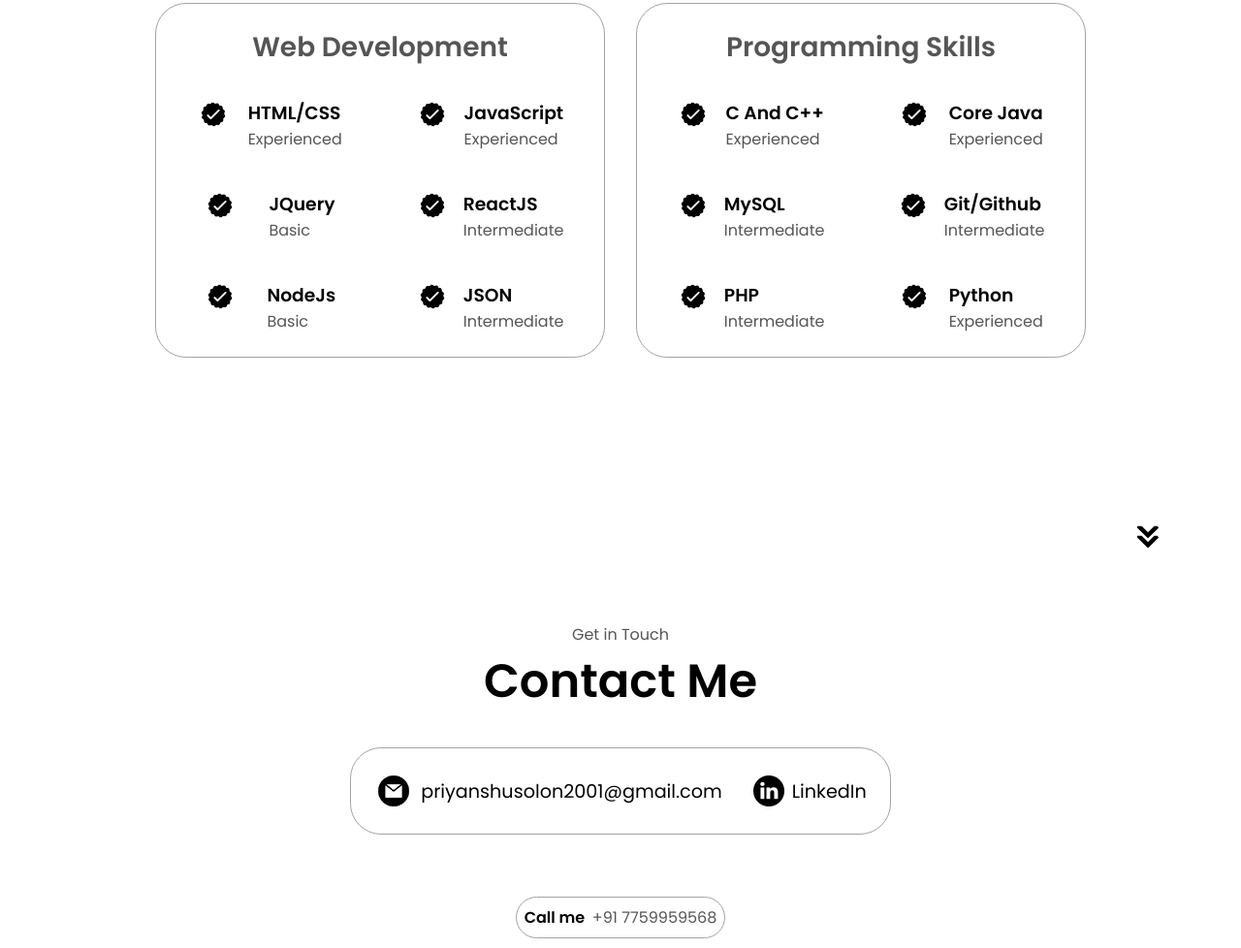
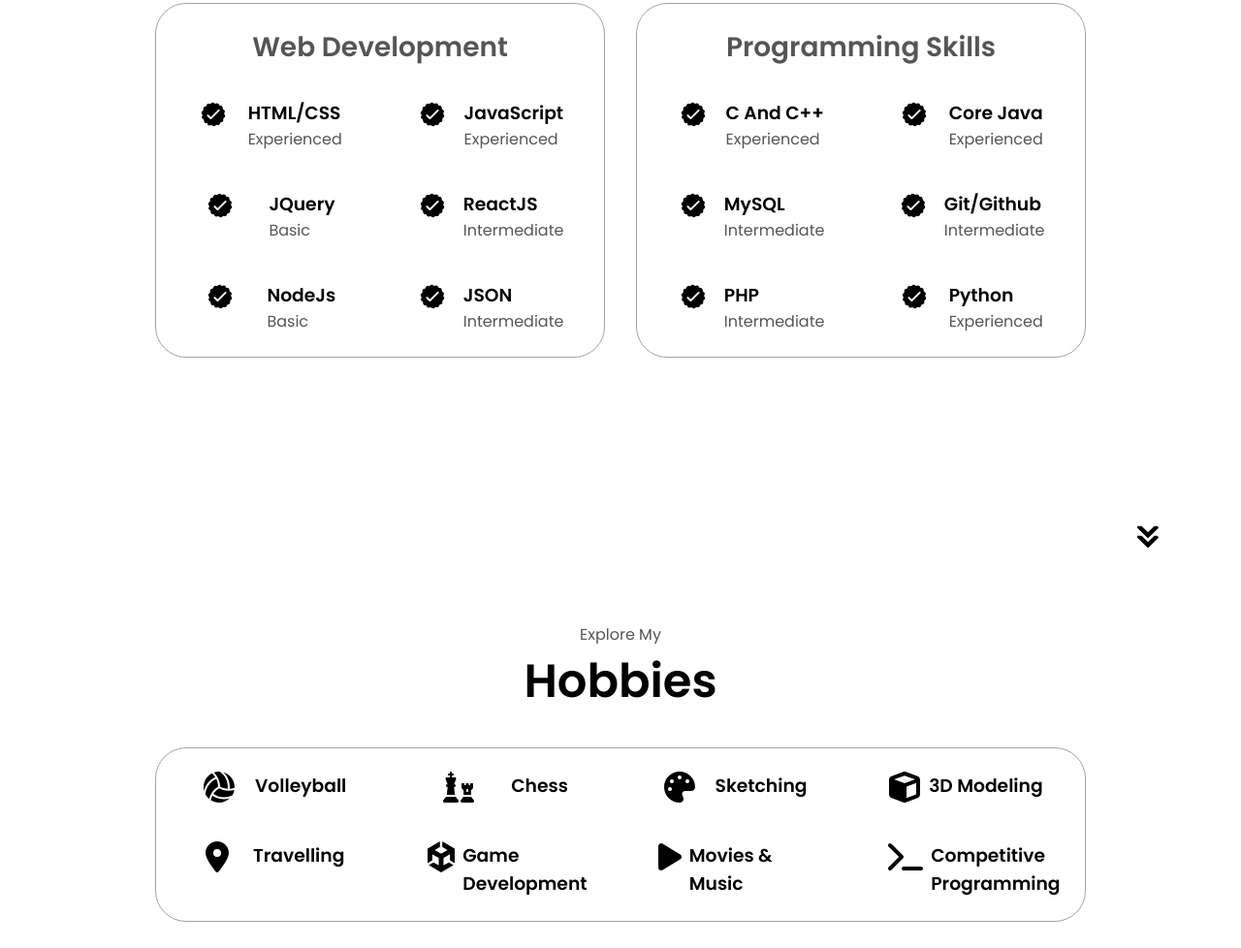
Before and after one commit to priyanshu-solon/Portfolio2023, a plain HTML site: page index.html in a window 1280 px wide. Shown: the part 1822-2800 px from the top of the page at 97% size. Drawn offline with Linux system fonts and the light colour scheme.

Commit message:
updated hobbies

```diff
--- a/index.html
+++ b/index.html
@@ -43,7 +43,7 @@
         <div class="section__text">
             <p class="section__text__p1">Hello, I'm</p>
             <h1 class="title">Priyanshu Solon</h1>
-            <p class="section__text__p2">Web Developer</p>
+            <p class="section__text__p2">A computer science student passionate about programming.</p>
             <div class="btn-container">
                 <button class="btn btn-color-2" onclick="window.open('./assets/resume-example.pdf')">
                 Download CV</button>
@@ -75,11 +75,11 @@
             <div class="about-containers">
               <div class="details-container">
                 <img
-                  src="./assets/experience.png"
+                  src="./assets/education.png"
                   alt="Experience icon"
                   class="icon"
                 />
-                <h3>Education</h3>
+                <h3>College</h3>
                 <p><b>Lok Nayak Jai Prakash Institute of Technology</b><br />B.Tech. (CSE)</p>
               </div>
               <div class="details-container">
@@ -88,15 +88,15 @@
                   alt="Education icon"
                   class="icon"
                 />
-                <h3>Hobbies</h3>
-                <p>Reading &nbsp Drawing<br/> Volleyball &nbsp Chess</p>
+                <h3>School</h3>
+                <p><b>S S Public School<br /> 10th & 12th</b><br />CBSE</p>
               </div>
             </div>
             <div class="text-container">
               <p>
                 I am a highly motivated and skilled Computer Science student with a
                 passion for developing innovative software solutions. I am proficient
-                in various programming languages including C/C++, Python, and Java, with
+                in various programming languages including C/C++, Python, and JavaScript with
                 experience in developing web applications, designing databases, and debugging software.
                 I am fluent in English and have excellent communication with problem solving skills
                 suitable for industry standards.
@@ -265,6 +265,105 @@
           src="./assets/arrow.png"
           alt="Arrow icon"
           class="icon arrow"
+          onclick="location.href='./#hobbies'"
+        />
+      </section>
+      <section id="hobbies">
+        <p class="section__text__p1">Explore My</p>
+        <h1 class="title">Hobbies</h1>
+        <div class="hobbies-details-container">
+          <div class="about-containers">
+            <div class="details-container">
+              <div class="article-container">
+
+                <article>
+                  <img
+                    src="./assets/volleyball-solid.svg"
+                    alt="Hobbies icon"
+                    class="icon"
+                  />
+                  <div>
+                  <h3>Volleyball</h3>
+                  </div>
+                </article>
+                <article>
+                  <img
+                    src="./assets/chess-solid.svg"
+                    alt="Experience icon"
+                    class="icon"
+                  />
+                  <div>
+                    <h3>Chess</h3>
+                  </div>
+                </article>
+                <article>
+                  <img
+                    src="./assets/palette-solid.svg"
+                    alt="Experience icon"
+                    class="icon"
+                  />
+                  <div>
+                    <h3>Sketching</h3>
+                  </div>
+                </article>
+                <article>
+                  <img
+                    src="./assets/cube-solid.svg"
+                    alt="Experience icon"
+                    class="icon"
+                  />
+                  <div>
+                    <h3>3D Modeling</h3>
+                  </div>
+                </article>
+                <article>
+                  <img
+                    src="./assets/location-dot-solid.svg"
+                    alt="Experience icon"
+                    class="icon"
+                  />
+                  <div>
+                    <h3>Travelling</h3>
+                  </div>
+                </article>
+              <article>
+                <img
+                  src="./assets/unity.svg"
+                  alt="Experience icon"
+                  class="icon"
+                />
+                <div>
+                  <h3>Game Development</h3>
+                </div>
+              </article>
+              <article>
+                <img
+                  src="./assets/play-solid.svg"
+                  alt="Experience icon"
+                  class="icon"
+                />
+                <div>
+                  <h3>Movies & Music</h3>
+                </div>
+              </article>
+              <article>
+                <img
+                  src="./assets/terminal-solid.svg"
+                  alt="Hobbies icon"
+                  class="icon"
+                />
+                <div>
+                <h3>Competitive Programming</h3>
+                </div>
+              </article>
+              </div>
+            </div>
+          </div>
+        </div>
+        <img
+          src="./assets/arrow.png"
+          alt="Arrow icon"
+          class="icon arrow"
           onclick="location.href='./#contact'"
         />
       </section>
--- a/mediaQueries.css
+++ b/mediaQueries.css
@@ -13,6 +13,10 @@
   }
 
   @media screen and (max-width: 1200px) {
+    section,
+  .section-container {
+    height: fit-content;
+  }
     #desktop-nav {
       display: none;
     }
--- a/style.css
+++ b/style.css
@@ -190,7 +190,7 @@ section {
 }
 
 .section__text__p2 {
-  font-size: 1.75rem;
+  font-size: 1rem;
   margin-bottom: 1rem;
 }
 
@@ -353,6 +353,19 @@ article .icon {
   cursor: default;
 }
 
+/* Hobbies Section*/
+
+#hobbies {
+  position: relative;
+}
+
+.hobbies-sub-title {
+  color: rgb(85, 85, 85);
+  font-weight: 600;
+  font-size: 1.75rem;
+  margin-bottom: 2rem;
+}
+
 /* PROJECTS SECTION */
 
 #projects {
```
Also changed, not shown: assets/book-solid.svg (added), assets/chess-solid.svg (added), assets/cube-solid.svg (added), assets/location-dot-solid.svg (added), assets/palette-solid.svg (added), assets/play-solid.svg (added), assets/terminal-solid.svg (added), assets/unity.svg (added), assets/volleyball-solid.svg (added).
